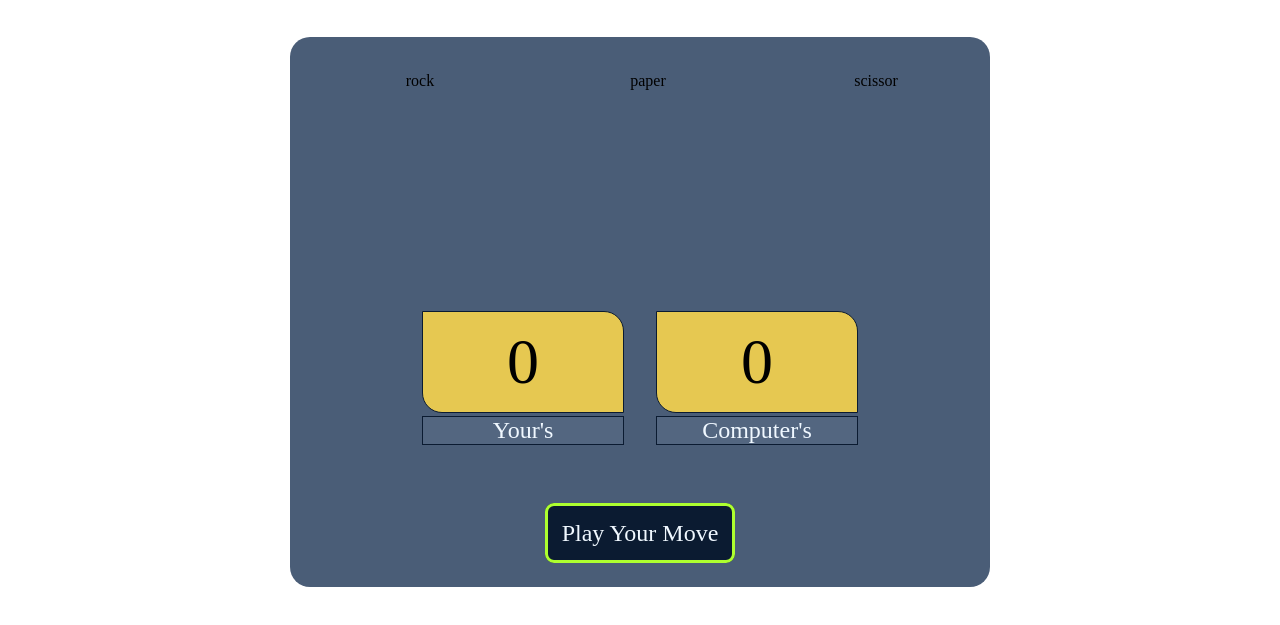
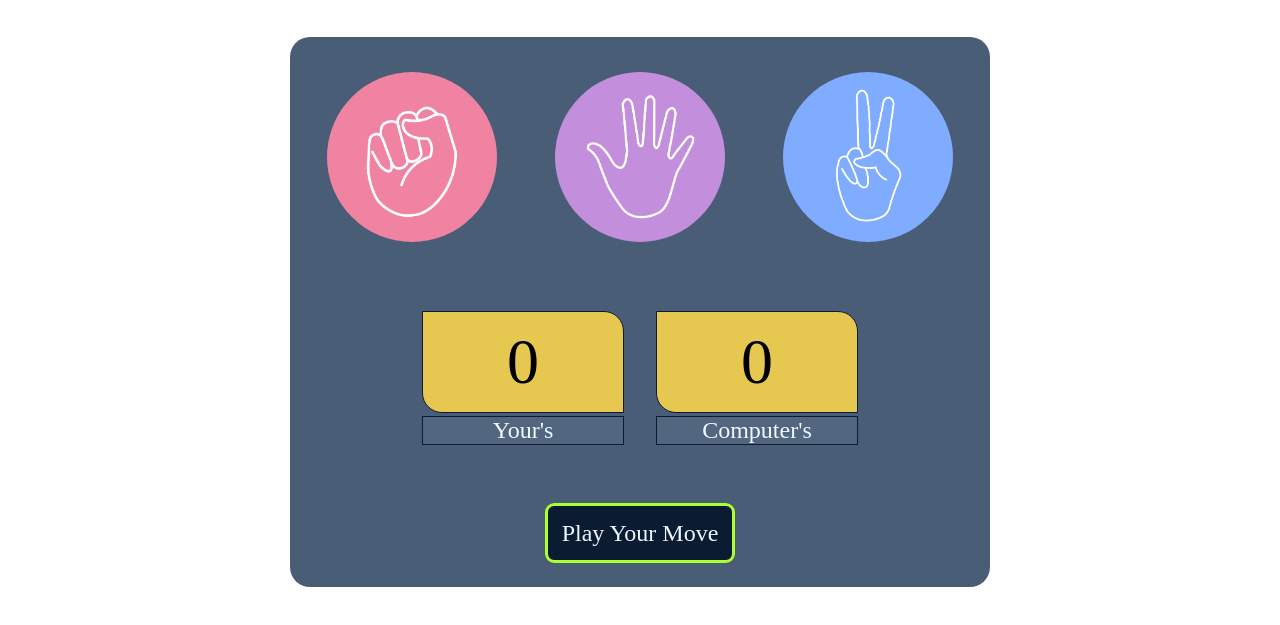
Before and after one commit to Rudradev06/Rock-Paper-Scissor, a plain HTML site: page index.html in a window 1280 px wide. Shown: the part 83-708 px from the top of the page. Drawn offline with Linux system fonts and the light colour scheme; the site is published under a folder, as on GitHub Pages, so addresses that start at the root find nothing.

```diff
--- a/index.html
+++ b/index.html
@@ -11,13 +11,13 @@
     <div class="container">
       <div class="choices">
         <div class="choice" id="rock">
-          <img src="/rock.png" alt="rock" />
+          <img src="rock.png" alt="rock" />
         </div>
         <div class="choice" id="paper">
-          <img src="/paper.png" alt="paper" />
+          <img src="paper.png" alt="paper" />
         </div>
         <div class="choice" id="scissor">
-          <img src="/scissors.png" alt="scissor" />
+          <img src="scissors.png" alt="scissor" />
         </div>
       </div>
 
--- a/style.css
+++ b/style.css
@@ -6,18 +6,13 @@
 
 .container {
   background-color: #4a5d77;
-  /* display: inline-block; */
-  /* margin-top: 0px; */
   width: 50%;
-  /* height: 100vh; */
   margin: 40px auto;
   padding: 30px;
   border-radius: 20px;
-  /* line-height: 50px; */
 }
 h1 {
   background-color: #0b1b31;
-  /* border: 2px solid whitesmoke; */
   color: white;
   height: 5rem;
   line-height: 5rem;
@@ -47,7 +42,6 @@ h1 {
   justify-content: center;
   align-items: center;
   gap: 3rem;
-  /* margin-top: 5rem; */ /**/
 }
 .score-board {
   display: flex;
```
